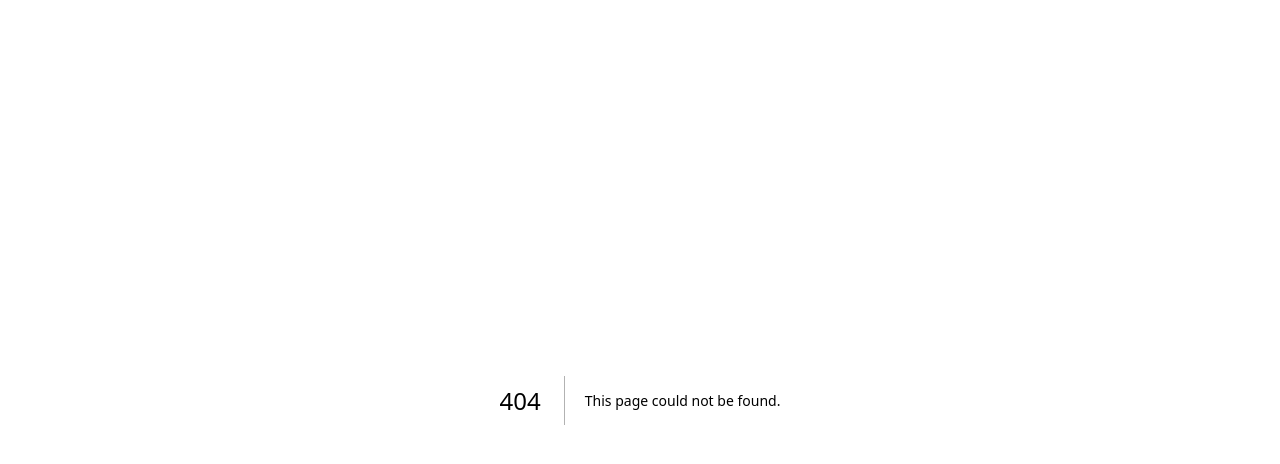
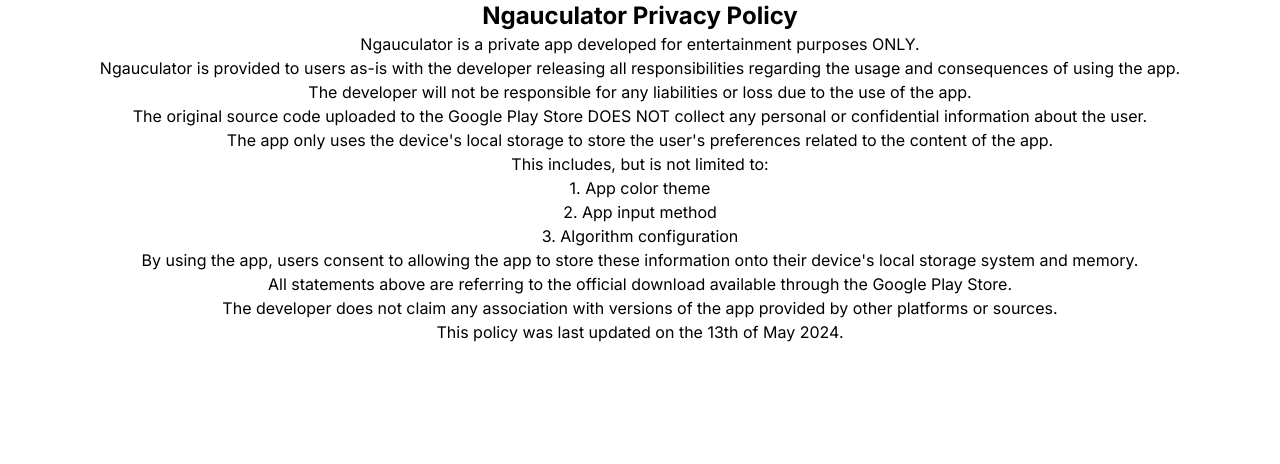
Before and after one commit to SeejayDev/seejay.dev, a Next.js app: page /privacy/ngauculator in a window 1280 px wide. Before the commit this address had no page. Shown: the top 464 px of the page. Built offline with nearby package versions, Linux system fonts and the light colour scheme.

Commit message:
Policy for ngauculator

```diff
--- /dev/null
+++ b/src/pages/privacy/ngauculator.tsx
@@ -0,0 +1,61 @@
+import React from "react";
+
+const ngauculator = () => {
+  return (
+    <div className="w-screen justify-center flex flex-col text-center">
+      <p className="text-center text-2xl font-bold">
+        Ngauculator Privacy Policy
+      </p>
+
+      <p>
+        Ngauculator is a private app developed for entertainment purposes ONLY.
+      </p>
+
+      <p>
+        Ngauculator is provided to users as-is with the developer releasing all
+        responsibilities regarding the usage and consequences of using the app.
+      </p>
+
+      <p>
+        The developer will not be responsible for any liabilities or loss due to
+        the use of the app.
+      </p>
+
+      <p>
+        The original source code uploaded to the Google Play Store DOES NOT
+        collect any personal or confidential information about the user.
+      </p>
+
+      <p>
+        The app only uses the device's local storage to store the user's
+        preferences related to the content of the app.
+      </p>
+
+      <p>This includes, but is not limited to:</p>
+      <ul>
+        <li>1. App color theme</li>
+        <li>2. App input method</li>
+        <li>3. Algorithm configuration</li>
+      </ul>
+
+      <p>
+        By using the app, users consent to allowing the app to store these
+        information onto their device's local storage system and memory.
+      </p>
+
+      <p>
+        All statements above are referring to the official download available
+        through the Google Play Store.
+      </p>
+
+      <p>
+        The developer does not claim any association with versions of the app
+        provided by other platforms or sources.
+      </p>
+
+      <p>This policy was last updated on the 13th of May 2024.</p>
+    </div>
+  );
+};
+
+export default ngauculator;
```
